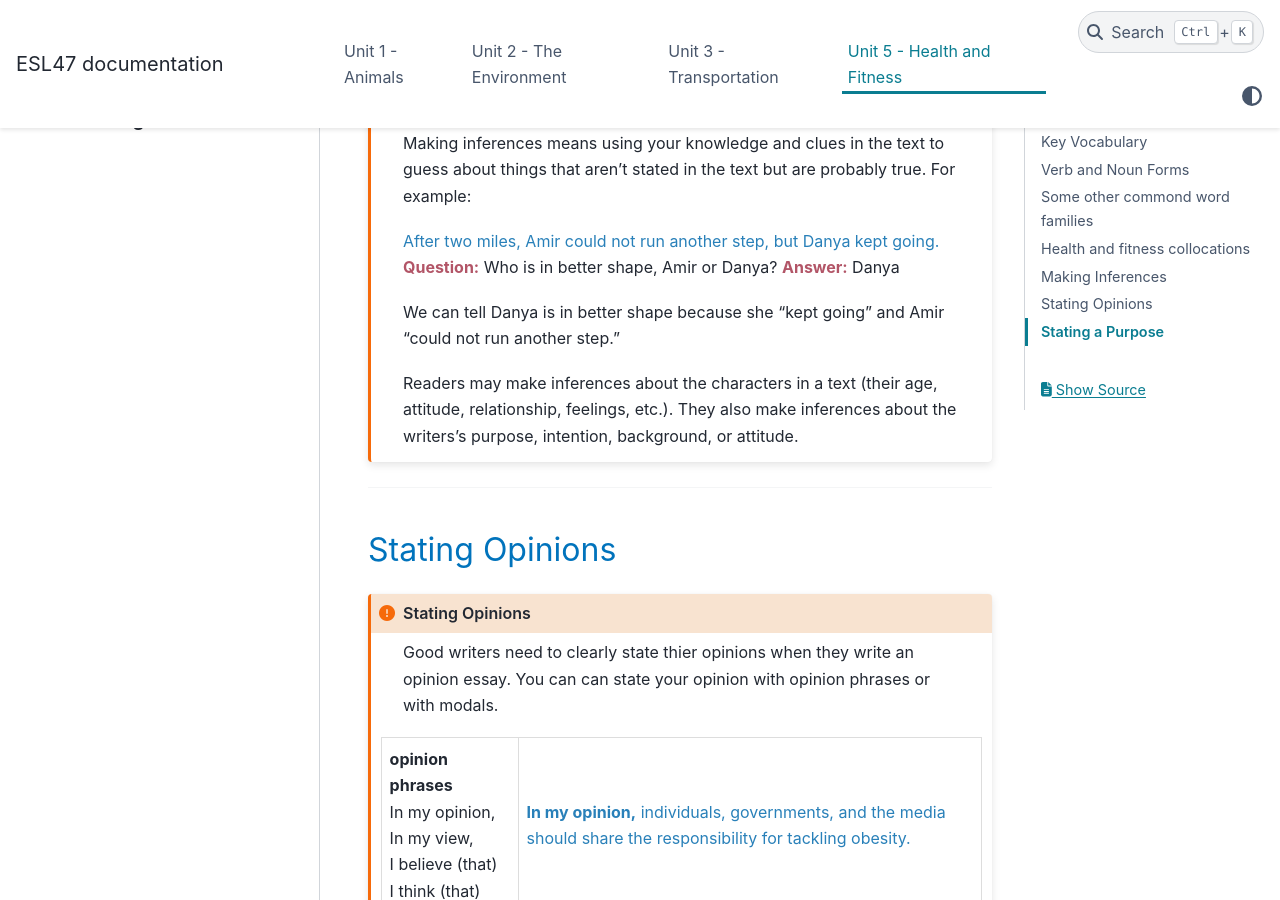
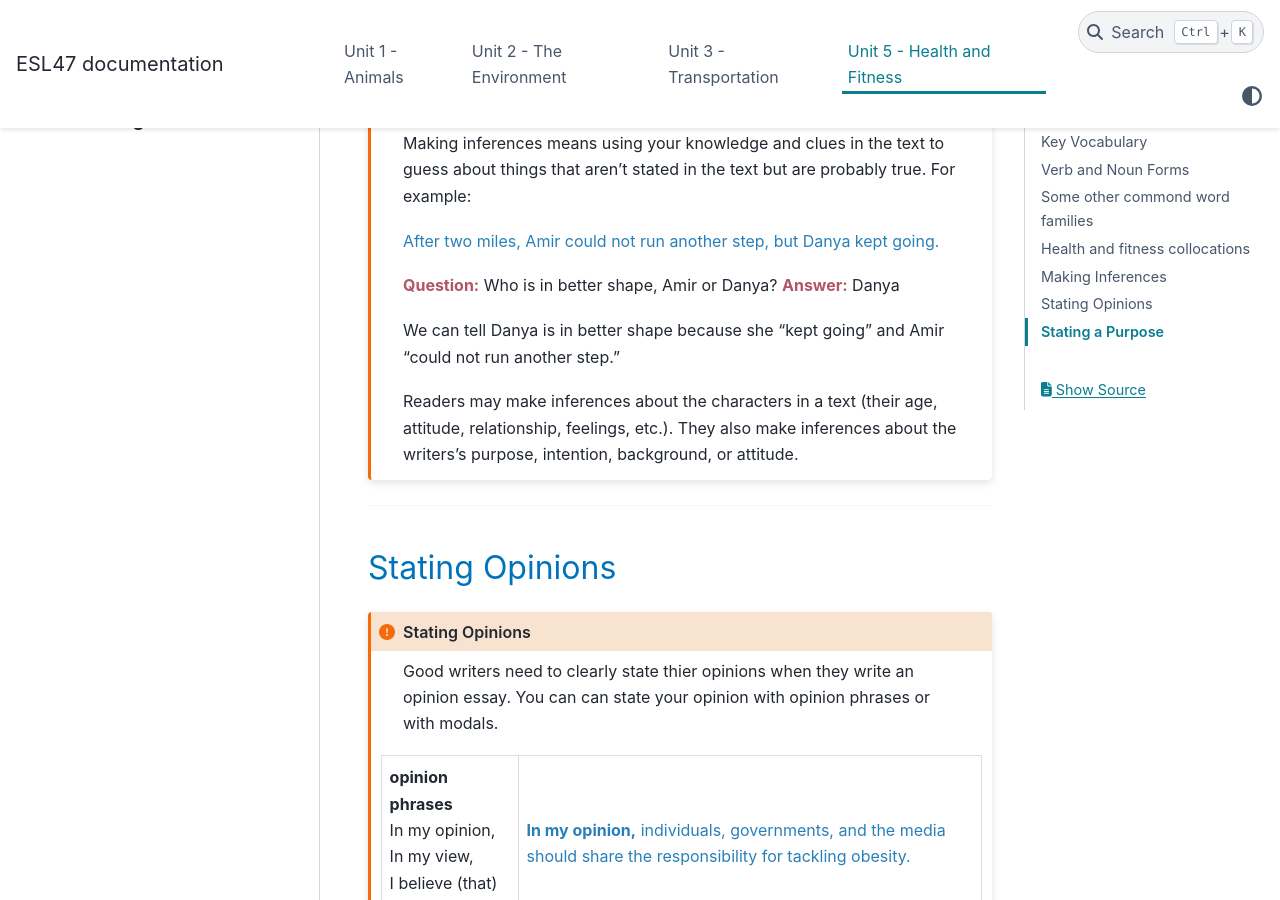
Before and after one commit to vpa24/ESL-47---Intermediate-Low-Integrated-Reading-Writing, a Sphinx documentation site: the page built from docs/source/unit5.md, in a window 1280 px wide and 900 px high, scrolled down 4939 px. Built offline with Sphinx 7.4.7 and the PyData theme 0.15.4, drawn with Linux system fonts in a browser that asks for light colours.

Commit message:
change div to p

````diff
--- a/docs/source/unit5.md
+++ b/docs/source/unit5.md
@@ -303,7 +303,7 @@
 Making inferences means using your knowledge and clues in the text to guess about things that aren't stated in the text but are probably true. For example:
 
 ```{raw} html
-<div class="color-blue">After two miles, Amir could not run another step, but Danya kept going.</div>
+<p class="color-blue">After two miles, Amir could not run another step, but Danya kept going.</p>
 ```
 
 
````
